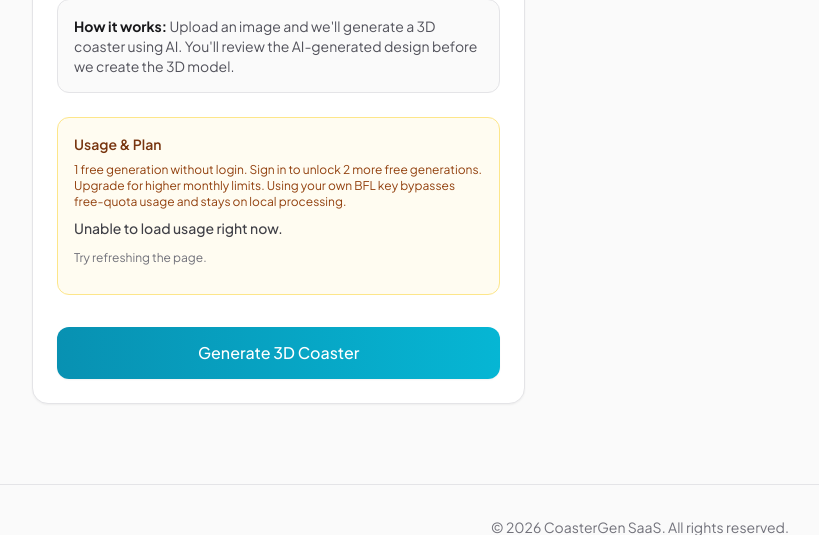
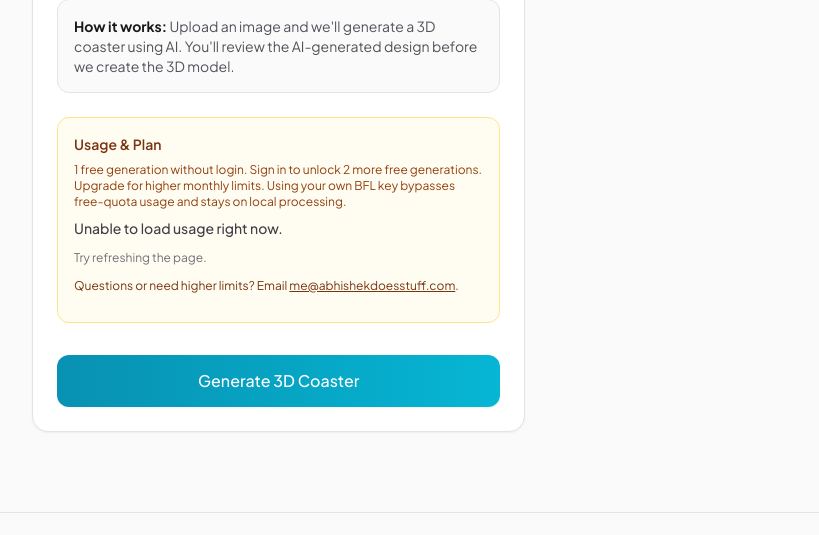
Before and after one commit to bagdeabhishek/coaster-generator, a Python web app: template frontend/templates/index.html in a window 1280 px wide. Shown: the part 838-1373 px from the top of the page, without its empty margins (0-819 px from the left). Run offline with Jinja, Linux system fonts and the light colour scheme; the template is opened without the code that fills it, so the values that code supplies are empty; some libraries are stand-ins or nearby versions.

Commit message:
ui: add support contact note in usage card

```diff
--- a/frontend/templates/index.html
+++ b/frontend/templates/index.html
@@ -258,6 +258,10 @@
                             </p>
                             <p id="usageSummary" class="text-sm font-medium text-zinc-700 dark:text-zinc-200 mb-3">Checking usage...</p>
                             <p id="usageDetails" class="text-xs text-zinc-500 dark:text-zinc-400 mb-3"></p>
+                            <p class="text-xs text-amber-900 dark:text-amber-200 mb-3">
+                                Questions or need higher limits? Email
+                                <a href="mailto:me@abhishekdoesstuff.com" class="underline hover:text-amber-700 dark:hover:text-amber-100">me@abhishekdoesstuff.com</a>.
+                            </p>
                             <button id="upgradeBtn" class="hidden w-full bg-amber-600 hover:bg-amber-700 text-white text-sm font-medium py-2 px-4 rounded-md transition-colors">
                                 Upgrade Plan
                             </button>
```
